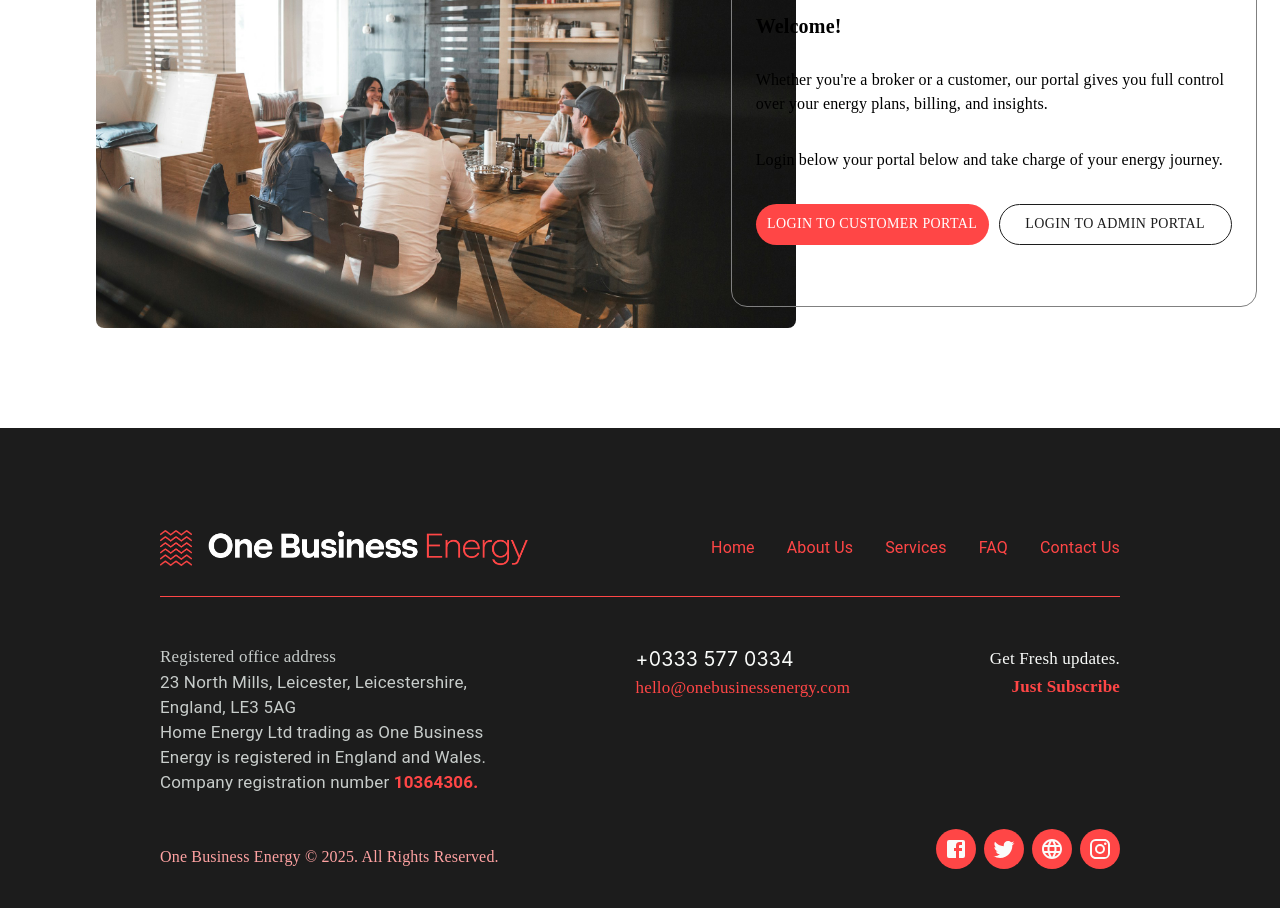
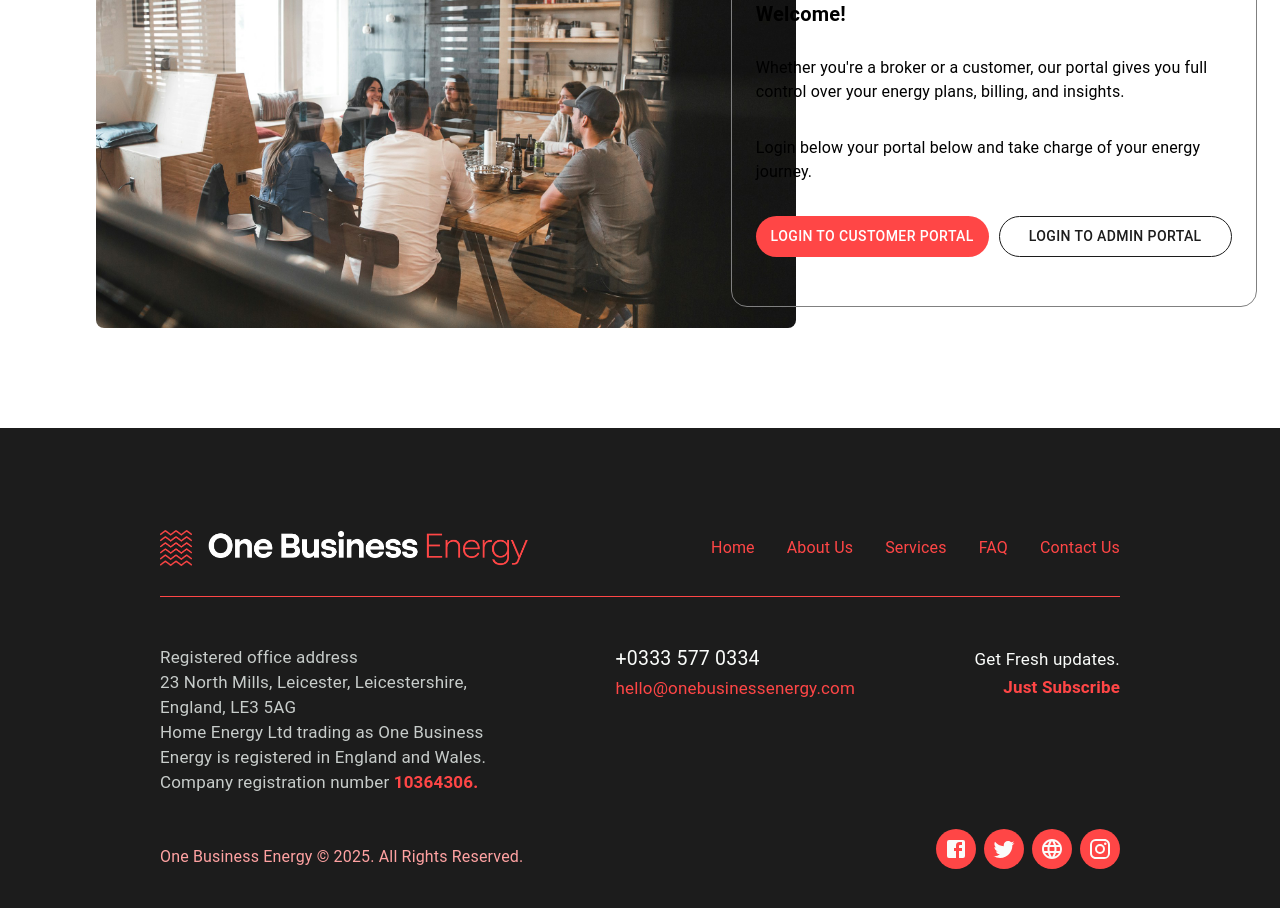
Before and after one commit to Tejas-Mehetre/OBE-Temp, a React (Vite) app: page /Login in a window 1280 px wide. Shown: the part 220-1128 px from the top of the page. Built offline with nearby package versions, Linux system fonts and the light colour scheme.

Commit message:
some fixes

```diff
--- a/src/Components/Footer.jsx
+++ b/src/Components/Footer.jsx
@@ -1,10 +1,16 @@
-import React, { useState } from 'react'
-import { Box, IconButton, List, ListItem, ListItemText, Typography } from '@mui/material';
-import LogoIcon from "/LogoIcon.png"
-import Logo from "/LogoDark.png"
-import  navLinks  from '../Data/navLinks';
-import { Facebook, Instagram, Language, Twitter } from '@mui/icons-material';
-
+import React, { useState } from "react";
+import {
+  Box,
+  IconButton,
+  List,
+  ListItem,
+  ListItemText,
+  Typography,
+} from "@mui/material";
+import LogoIcon from "/LogoIcon.png";
+import Logo from "/LogoDark.png";
+import navLinks from "../Data/navLinks";
+import { Facebook, Instagram, Language, Twitter } from "@mui/icons-material";
 
 const Footer = () => {
   const [activeLink, setActiveLink] = useState("/");
@@ -13,39 +19,42 @@ const Footer = () => {
     setActiveLink(item.link);
   };
 
-
   return (
     <>
-
-
       <Box
         sx={{
           backgroundColor: "var(--cardBackgroundColor)",
-        padding: {xs:"2rem 3rem",md:"6rem 10rem"},
+          padding: { xs: "2rem 3rem", md: "6rem 10rem" },
         }}
       >
         <Box
           sx={{
             display: "flex",
-          flexDirection:{xs:"column",lg:"row"},
+            flexDirection: { xs: "column", lg: "row" },
             justifyContent: "space-between",
-          alignItems: "center" ,
-          paddingBottom:"1.5rem",
+            alignItems: "center",
+            paddingBottom: "1.5rem",
             borderBottomWidth: "1px",
             borderBottomStyle: "solid",
             borderBottomColor: "var(--primaryDarkColor)",
-          gap:{xs:"2rem"}
+            gap: { xs: "2rem" },
           }}
         >
-
           <Box sx={{ display: "flex", flexDirection: "row", gap: "1rem" }}>
-          <Box component="img" src={LogoIcon} sx={{ width:{xs:"2rem", md:"2rem"} }} />
-          <Box component="img" src={Logo} sx={{ width: {xs:"15rem",md:"20rem"} }} />
+            <Box
+              component="img"
+              src={LogoIcon}
+              sx={{ width: { xs: "2rem", md: "2rem" } }}
+            />
+            <Box
+              component="img"
+              src={Logo}
+              sx={{ width: { xs: "15rem", md: "20rem" } }}
+            />
           </Box>
 
-
           <Box sx={{ display: { xs: "none", sm: "block" } }}>
-            <List sx={{ display: "flex", gap:"2rem" }}>
+            <List sx={{ display: "flex", gap: "2rem" }}>
               {navLinks.map((item, index) => (
                 <ListItem
                   key={index}
@@ -57,20 +66,23 @@ const Footer = () => {
                     sx={{
                       whiteSpace: "nowrap",
                       color: "var(--primaryDarkColor)",
-                      fontFamily:"Inter",
-                      fontWeight:"400",
-                      fontSize:"16px",
-                      lineHeight:"22.5px",
+                      // fontFamily:"Inter",
+                      fontWeight: "400",
+                      fontSize: "16px",
+                      lineHeight: "22.5px",
                       position: "relative",
-                      "&::after": activeLink === item.link ? {
+                      "&::after":
+                        activeLink === item.link
+                          ? {
                               content: '""',
                               position: "absolute",
                               left: 0,
                               bottom: "-4px",
                               width: "100%",
                               height: "2px",
-                        backgroundColor: "var(--textColor)"
-                      } : {}
+                              backgroundColor: "var(--textColor)",
+                            }
+                          : {},
                     }}
                   />
                 </ListItem>
@@ -79,55 +91,74 @@ const Footer = () => {
           </Box>
         </Box>
 
-
         <Box
           sx={{
             display: "flex",
             flexDirection: { xs: "column", md: "row" },
-          justifyContent: { xs:"start", sm:"center", md: "space-between" },
-          alignItems: { xs: "start",sm:"center", md: "flex-start" },
+            justifyContent: { xs: "start", sm: "center", md: "space-between" },
+            alignItems: { xs: "start", sm: "center", md: "flex-start" },
             flexWrap: "wrap",
             marginTop: "3rem",
             gap: { xs: "2rem", md: "0" },
             padding: { xs: "1rem", md: "0" },
           }}
         >
-
-
-        <Box sx={{ maxWidth: { xs: "100%", md: "35%" }, textAlign: { xs: "left",sm:"center", md: "left" } }}>
+          <Box
+            sx={{
+              maxWidth: { xs: "100%", md: "35%" },
+              textAlign: { xs: "left", sm: "center", md: "left" },
+            }}
+          >
             <Typography
               variant="body2"
               sx={{
                 color: "var(--footertextColor)",
-              fontFamily: "DM Sans",
+                // fontFamily: "DM Sans",
                 fontSize: "17px",
                 fontWeight: "400",
-              lineHeight: "1.56rem"
+                lineHeight: "1.56rem",
               }}
             >
               Registered office address
             </Typography>
             <Typography
               variant="body2"
-            sx={{ color: "var(--footertextColor)", fontSize: "17px", lineHeight: "1.56rem" }}
+              sx={{
+                color: "var(--footertextColor)",
+                fontSize: "17px",
+                lineHeight: "1.56rem",
+              }}
             >
               23 North Mills, Leicester, Leicestershire, England, LE3 5AG
             </Typography>
             <Typography
               variant="body2"
-            sx={{ color: "var(--footertextColor)", fontSize: "17px", lineHeight: "1.56rem" }}
+              sx={{
+                color: "var(--footertextColor)",
+                fontSize: "17px",
+                lineHeight: "1.56rem",
+              }}
             >
-            Home Energy Ltd trading as One Business Energy is registered in England and Wales.
+              Home Energy Ltd trading as One Business Energy is registered in
+              England and Wales.
             </Typography>
             <Typography
               variant="body2"
-            sx={{ color: "var(--footertextColor)", fontSize: "17px", lineHeight: "1.56rem" }}
+              sx={{
+                color: "var(--footertextColor)",
+                fontSize: "17px",
+                lineHeight: "1.56rem",
+              }}
             >
               Company registration number
-            <span style={{ color: "var(--primaryDarkColor)", fontWeight: "600" }}> 10364306.</span>
+              <span
+                style={{ color: "var(--primaryDarkColor)", fontWeight: "600" }}
+              >
+                {" "}
+                10364306.
+              </span>
             </Typography>
           </Box>
-
 
           <Box
             sx={{
@@ -135,67 +166,132 @@ const Footer = () => {
               flexDirection: "column",
               justifyContent: "flex-start",
               maxWidth: { xs: "100%", md: "30%" },
-            textAlign: { xs: "left",sm:"center", md: "left" }
+              textAlign: { xs: "left", sm: "center", md: "left" },
             }}
           >
             <Typography
               variant="body2"
-            sx={{ color: "var(--textColor)", fontFamily: "Inter", fontSize: "19.5px", fontWeight: "400", lineHeight: "1.8rem" }}
+              sx={{
+                color: "var(--textColor)",
+                y: "Inter",
+                fontSize: "19.5px",
+                fontWeight: "400",
+                lineHeight: "1.8rem",
+              }}
             >
               +0333 577 0334
             </Typography>
             <Typography
-            sx={{ color: "var(--primaryDarkColor)", fontFamily: "DM Sans", fontWeight: "400", fontSize: "17px", lineHeight: "28.22px" }}
+              sx={{
+                color: "var(--primaryDarkColor)",
+                // fontFamily: "DM Sans",
+                fontWeight: "400",
+                fontSize: "17px",
+                lineHeight: "28.22px",
+              }}
             >
               hello@onebusinessenergy.com
             </Typography>
           </Box>
 
-
           <Box
             sx={{
-            textAlign: { xs: "left",sm:"center", md: "right" },
-            maxWidth: { xs: "100%", md: "30%" }
+              textAlign: { xs: "left", sm: "center", md: "right" },
+              maxWidth: { xs: "100%", md: "30%" },
             }}
           >
             <Typography
               variant="body2"
-            sx={{ color: "var(--textColor)", fontFamily: "DM Sans", fontWeight: "400", fontSize: "17px", lineHeight: "28.22px" }}
+              sx={{
+                color: "var(--textColor)",
+                // fontFamily: "DM Sans",
+                fontWeight: "400",
+                fontSize: "17px",
+                lineHeight: "28.22px",
+              }}
             >
               Get Fresh updates.
             </Typography>
             <Typography
               href="#"
-            sx={{ color: "var(--primaryDarkColor)", fontFamily: "DM Sans", fontWeight: "600", fontSize: "17px", lineHeight: "28.22px", cursor: "pointer" }}
+              sx={{
+                color: "var(--primaryDarkColor)",
+                // fontFamily: "DM Sans",
+                fontWeight: "600",
+                fontSize: "17px",
+                lineHeight: "28.22px",
+                cursor: "pointer",
+              }}
             >
               Just Subscribe
             </Typography>
           </Box>
-
         </Box>
 
-
-
-      <Box sx={{ marginTop: "2rem", display: "flex", flexDirection: {xs:"column-reverse",md:"row"}, justifyContent: "space-between", alignItems: "center" ,gap:"1rem"}}>
-
-          <Typography variant="body2" sx={{ color: "#FFA2A2",marginTop:"1rem" ,fontFamily:"DM Sans",fontWeight:{xs:"500",sm:"400"},fontSize:{xs:"13px",sm:"16px"},lineHeight:"28.22px"}}>
+        <Box
+          sx={{
+            marginTop: "2rem",
+            display: "flex",
+            flexDirection: { xs: "column-reverse", md: "row" },
+            justifyContent: "space-between",
+            alignItems: "center",
+            gap: "1rem",
+          }}
+        >
+          <Typography
+            variant="body2"
+            sx={{
+              color: "#FFA2A2",
+              marginTop: "1rem",
+              // fontFamily: "DM Sans",
+              fontWeight: { xs: "500", sm: "400" },
+              fontSize: { xs: "13px", sm: "16px" },
+              lineHeight: "28.22px",
+            }}
+          >
             One Business Energy © 2025. All Rights Reserved.
           </Typography>
 
-          <Box sx={{ display: "flex", justifyContent: "flex-end", gap: "0.5rem" }}>
-            <IconButton sx={{ color: "var(--textColor)", backgroundColor: "var(--primaryDarkColor)" }}><Facebook /></IconButton>
-            <IconButton sx={{ color: "var(--textColor)", backgroundColor: "var(--primaryDarkColor)" }}><Twitter /></IconButton>
-            <IconButton sx={{ color: "var(--textColor)", backgroundColor: "var(--primaryDarkColor)" }}><Language /></IconButton>
-            <IconButton sx={{ color: "var(--textColor)", backgroundColor: "var(--primaryDarkColor)" }}><Instagram /></IconButton>
+          <Box
+            sx={{ display: "flex", justifyContent: "flex-end", gap: "0.5rem" }}
+          >
+            <IconButton
+              sx={{
+                color: "var(--textColor)",
+                backgroundColor: "var(--primaryDarkColor)",
+              }}
+            >
+              <Facebook />
+            </IconButton>
+            <IconButton
+              sx={{
+                color: "var(--textColor)",
+                backgroundColor: "var(--primaryDarkColor)",
+              }}
+            >
+              <Twitter />
+            </IconButton>
+            <IconButton
+              sx={{
+                color: "var(--textColor)",
+                backgroundColor: "var(--primaryDarkColor)",
+              }}
+            >
+              <Language />
+            </IconButton>
+            <IconButton
+              sx={{
+                color: "var(--textColor)",
+                backgroundColor: "var(--primaryDarkColor)",
+              }}
+            >
+              <Instagram />
+            </IconButton>
           </Box>
+        </Box>
+      </Box>
+    </>
+  );
+};
 
-      </Box>
-
-    </Box>
-
-
-    </>
-  )
-}
-
-export default Footer
+export default Footer;
--- a/src/Components/navbar.jsx
+++ b/src/Components/navbar.jsx
@@ -241,7 +241,7 @@ const Navbar = () => {
                         ? "var(--primaryDarkColor)"
                         : "transparent",
                     transition: "background-color 0.3s ease-in-out",
-                    fontFamily: '"Montserrat", "Sans-serif"',
+                    // fontFamily: '"Montserrat", "Sans-serif"',
                     fontWeight: "500",
                     fontSize: "15px",
                     textTransform: "uppercase",
--- a/src/Pages/AboutUs.jsx
+++ b/src/Pages/AboutUs.jsx
@@ -367,7 +367,7 @@ const AboutUs = () => {
               variant="body2"
               sx={{
                 textTransform: "uppercase",
-                fontFamily: '"Inter", sans-serif',
+                // fontFamily: '"Inter", sans-serif',
               }}
             >
               Our Values
@@ -375,7 +375,7 @@ const AboutUs = () => {
             <Typography
               variant="h4"
               sx={{
-                fontFamily: '"Inter", sans-serif',
+                // fontFamily: '"Inter", sans-serif',
                 fontWeight: "bold",
                 color: "#ff3d47",
                 mt: 1,
@@ -388,7 +388,7 @@ const AboutUs = () => {
               sx={{
                 fontWeight: "bold",
                 color: "#333",
-                fontFamily: '"Inter", sans-serif',
+                // fontFamily: '"Inter", sans-serif',
               }}
             >
               For a Better Future
--- a/src/Pages/Login.jsx
+++ b/src/Pages/Login.jsx
@@ -1,7 +1,7 @@
 import React from "react";
 import Grid from "@mui/material/Grid2";
 import { Box, Button, Typography } from "@mui/material";
-import LoginBg from "../../public/LoginBg.jpg";
+import LoginBg from "/LoginBg.jpg";
 
 function Login() {
   return (
@@ -35,7 +35,7 @@ function Login() {
           >
             <Typography
               sx={{
-                fontFamily: "BR Sonoma",
+                // fontFamily: "BR Sonoma",
                 fontWeight: "600",
                 fontSize: "20px",
                 lineHeight: "100%",
@@ -45,7 +45,7 @@ function Login() {
             </Typography>
             <Typography
               sx={{
-                fontFamily: "BR Sonoma",
+                // fontFamily: "BR Sonoma",
                 fontWeight: "400",
                 fontSize: "16px",
               }}
@@ -55,7 +55,7 @@ function Login() {
             </Typography>
             <Typography
               sx={{
-                fontFamily: "BR Sonoma",
+                // fontFamily: "BR Sonoma",
                 fontWeight: "400",
                 fontSize: "16px",
               }}
@@ -74,7 +74,7 @@ function Login() {
                   gap: "10px",
                   backgroundColor: "var(--primaryDarkColor)",
                   color: "#FFFFFF",
-                  fontFamily: "BR Sonoma",
+                  // fontFamily: "BR Sonoma",
                   fontWeight: "500",
                   fontSize: "14px",
                 }}
@@ -90,7 +90,7 @@ function Login() {
                   gap: "10px",
                   color: "#1c1c1c",
                   border: "1px solid",
-                  fontFamily: "BR Sonoma",
+                  // fontFamily: "BR Sonoma",
                   fontWeight: "500",
                   fontSize: "14px",
                 }}
```
Also changed, not shown: src/Pages/ContactUs.jsx (+2 -7 lines), src/Pages/Services.jsx (+34 -34 lines). Lines whose indentation alone changed are shown as unchanged.
